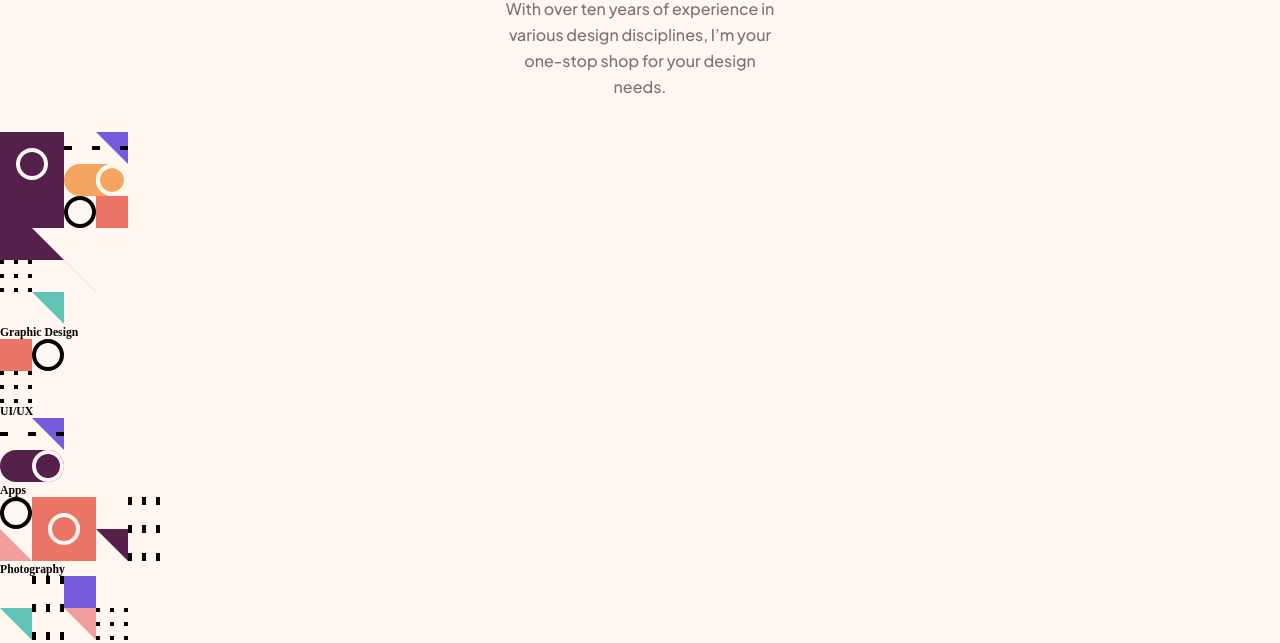
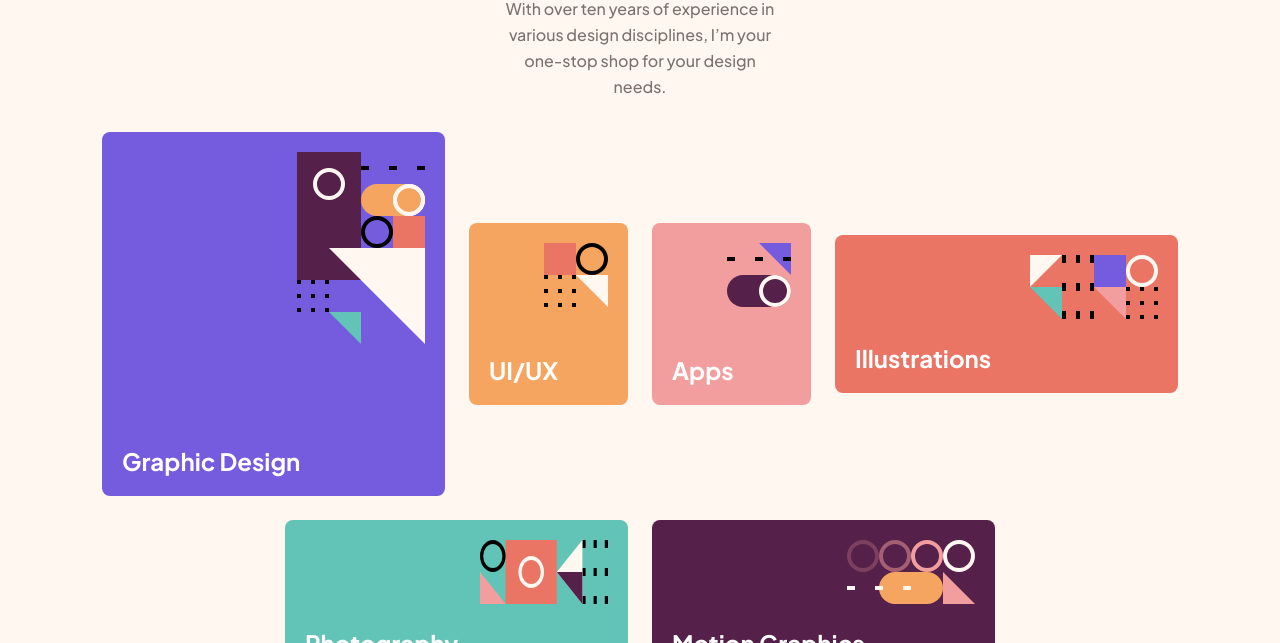
Before and after one commit to Isaaccna/portfolio-challenge, a plain HTML site: page index.html in a window 1280 px wide. Shown: the part 157-800 px from the top of the page. Drawn offline with Linux system fonts and the light colour scheme.

Commit message:
one of the sections styled

```diff
--- a/index.html
+++ b/index.html
@@ -47,6 +47,10 @@
           <img src="./assets/pattern-apps.svg" alt="apps illustration" />
           <h3>Apps</h3>
         </div>
+        <div id="illustration">
+          <img src="./assets/pattern-illustrations.svg" alt="illustration" />
+          <h3>Illustrations</h3>
+        </div>
         <div id="photography">
           <img
             src="./assets/pattern-photography.svg"
@@ -54,10 +58,7 @@
           />
           <h3>Photography</h3>
         </div>
-        <div id="illustration">
-          <img src="./assets/pattern-illustrations.svg" alt="illustration" />
-          <h3>Illustrations</h3>
-        </div>
+
         <div id="motion">
           <img
             src="./assets/pattern-motion-graphics.svg"
--- a/style.css
+++ b/style.css
@@ -59,3 +59,76 @@ header button {
   margin-inline: auto;
   width: 28.5rem;
 }
+.quality {
+  display: flex;
+  flex-direction: row;
+  flex-wrap: wrap;
+  align-items: center;
+  justify-content: center;
+  gap: 2.4rem;
+}
+.quality div {
+  border-radius: 0.8rem;
+  position: relative;
+}
+.quality img {
+  position: absolute;
+  top: 2rem;
+  right: 2rem;
+}
+.quality div h3 {
+  color: white;
+  font-family: 'Plus Jakarta Sans', sans-serif;
+  font-weight: 700px;
+  font-size:2.4rem;
+  position: absolute;
+  bottom: 2rem;
+  left:2rem;
+}
+
+#graphic {
+  background-color: #755cde;
+  width: 34.3rem;
+  height: 36.4rem;
+
+}
+#graphic img {
+
+  width: 12.8rem;
+  height: 19.2rem;
+}
+
+#user, #apps {
+  width: 15.9rem;
+  height: 18.2rem;
+}
+
+#user {
+  background-color: #F6A560;
+}
+#apps {
+  background-color: #F39E9E;
+}
+#apps img, #user img {
+  width: 6.4rem;
+ height: 6.4rem;
+}
+#illustration , #photography ,
+#motion {
+  width: 34.3rem;
+  height: 15.8rem;
+}
+#illustration  img, #photography img ,
+#motion img {
+  width: 12.8rem;
+  height: 6.4rem;
+}
+#illustration {
+  background-color: #EB7565;
+}
+#photography {
+  background-color: #61C4B7;
+}
+#motion {
+  background-color: #552049;
+}
```
